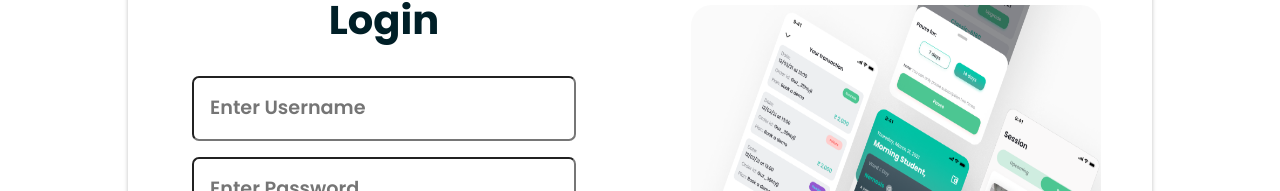
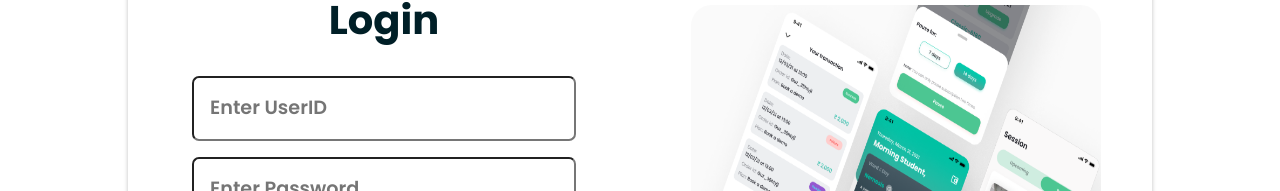
Before and after one commit to eransh1/Clapingo-Project, a React (Create React App) app: page /login in a window 1280 px wide. Shown: the part 552-743 px from the top of the page. Built offline with nearby package versions, Linux system fonts and the light colour scheme.

Commit message:
update login and signup page

```diff
--- a/src/pages/Login/Login.js
+++ b/src/pages/Login/Login.js
@@ -68,7 +68,7 @@ return
     return
   })
  }
- if(!accountEmailsArray.includes(loginDetails.email)){toast.error("Username Does Not Exist In Our Database");return}
+ if(!accountEmailsArray.includes(loginDetails.email)){toast.error("UserID Does Not Exist In Our Database");return}
 }
 
   return (
@@ -79,7 +79,7 @@ return
         <div className={styles.left}>
           <h3 className={styles.heading}>Login</h3>
           <div className={styles.loginForm}>
-            <input onChange={handleInputChange} className={styles.input} type="text" placeholder='Enter Username' name='email' value={loginDetails.email} />
+            <input onChange={handleInputChange} className={styles.input} type="text" placeholder='Enter UserID' name='email' value={loginDetails.email} />
             <input onChange={handleInputChange} className={styles.input} type="password" placeholder='Enter Password' name='pass' value={loginDetails.pass}/>
             <button onClick={loginIfValid} className={styles.login}>Login</button>
           </div>
--- a/src/pages/Signup/Signup.js
+++ b/src/pages/Signup/Signup.js
@@ -50,7 +50,7 @@ const SignUpIfValid=()=>{
   let accountArray
   if(accountDeatil===null){accountArray=[]}
   else if(accountDeatil!==null){accountArray=accountDeatil}
-if(userEmailArray.includes(signUpDetails.email)){toast.error("Username Alread Registered");return}
+if(userEmailArray.includes(signUpDetails.email)){toast.error("UserID Alread Registered");return}
   localStorage.setItem("accountDetails",JSON.stringify([...accountArray,signUpDetails]))
   localStorage.setItem("currentLogedIn",JSON.stringify(signUpDetails))
   toast.success("Registered")
@@ -64,7 +64,7 @@ if(userEmailArray.includes(signUpDetails.email)){toast.error("Username Alread Re
         <div className={styles.left}>
           <h3 className={styles.heading}>SignUp</h3>
           <div className={styles.loginForm}>
-            <input onChange={handleInputChange} className={styles.input} type="text" placeholder='Enter UserName' name='email' value={signUpDetails.email} />
+            <input onChange={handleInputChange} className={styles.input} type="text" placeholder='Enter UserID' name='email' value={signUpDetails.email} />
             <input onChange={handleInputChange} className={styles.input} type="password" placeholder='Enter Password' name='pass' value={signUpDetails.pass}/>
             <button onClick={SignUpIfValid} className={styles.login}>SignUp</button>
           </div>
```
